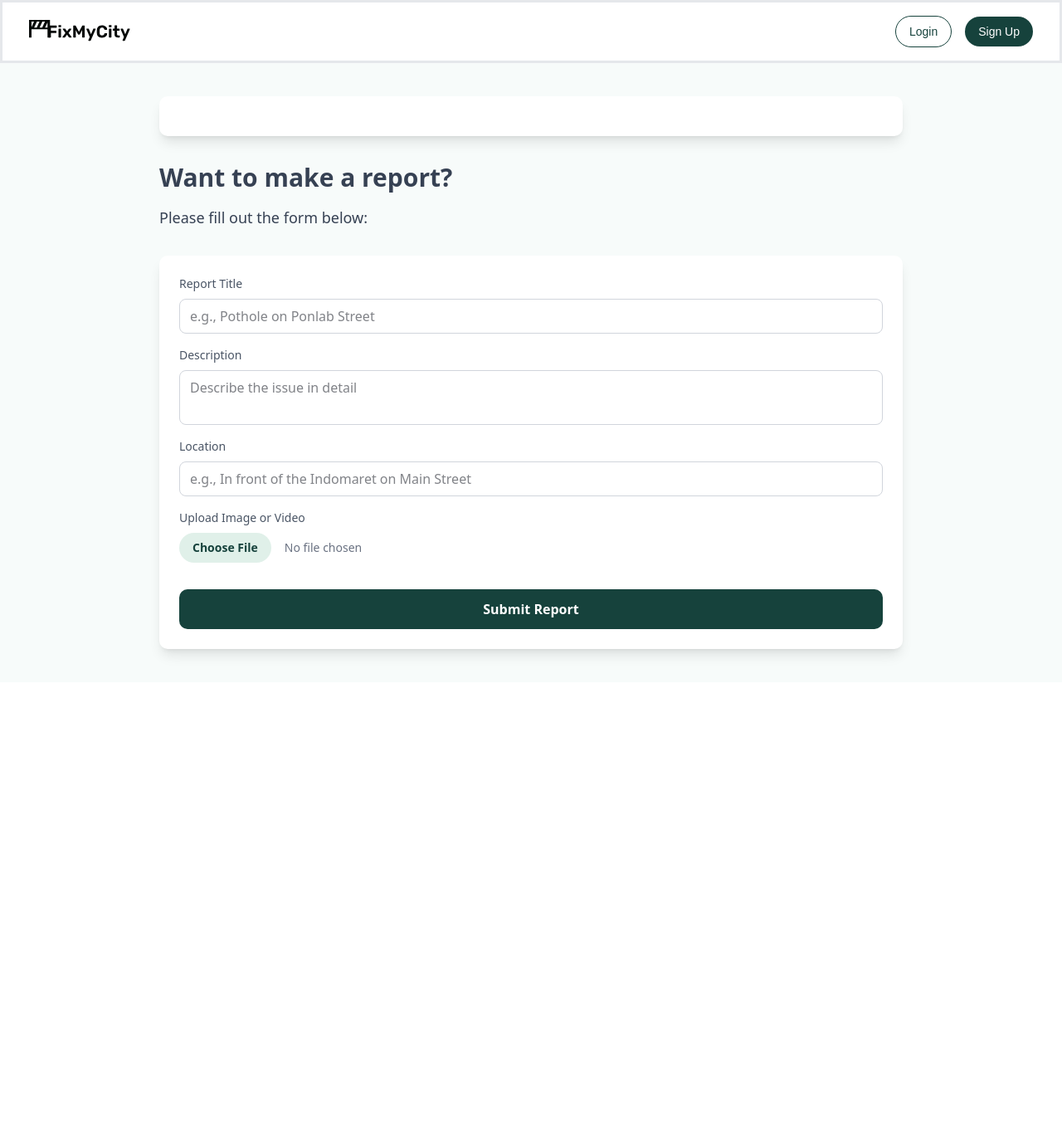
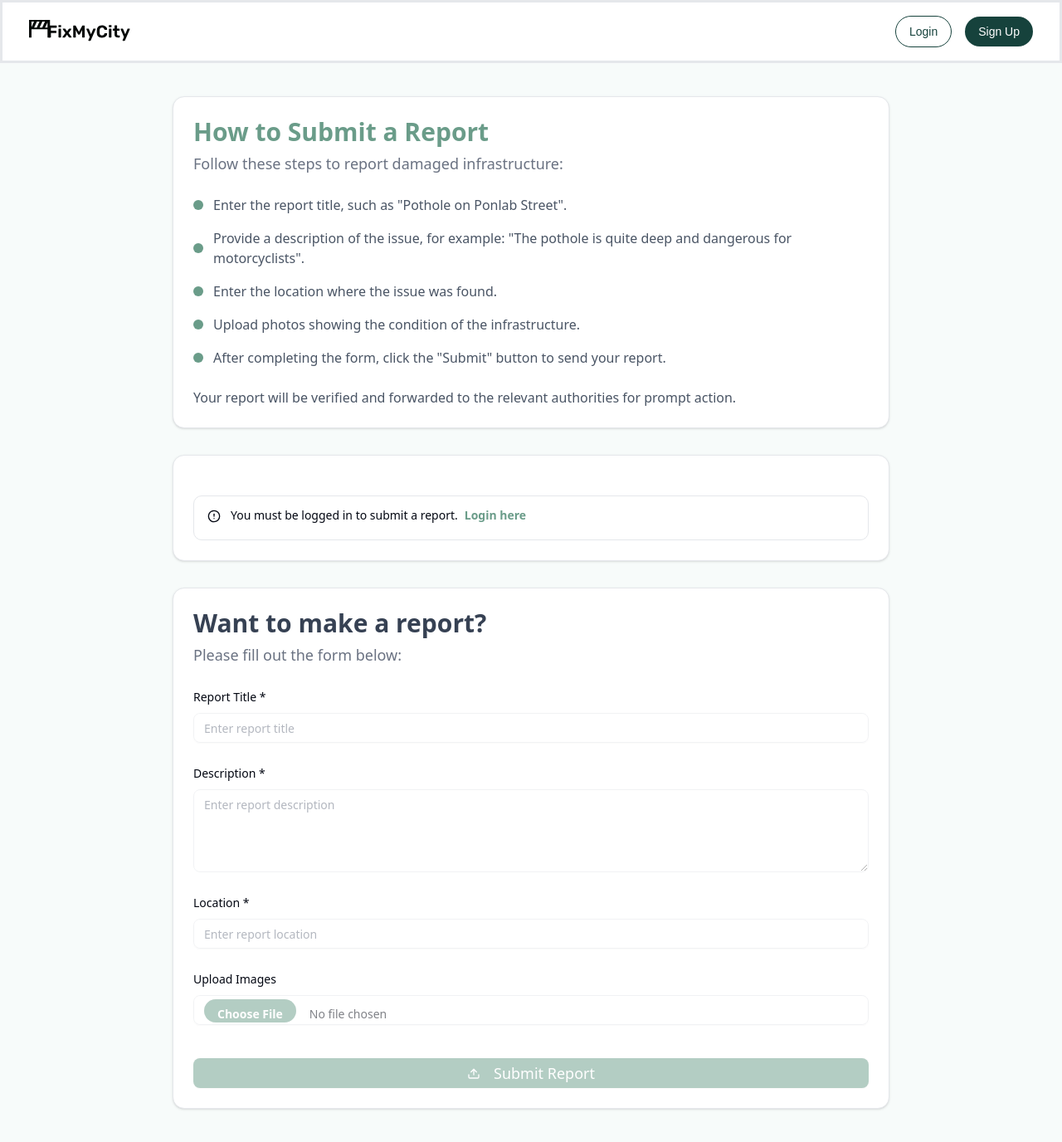
Before and after one commit to Auqepep/capstone-android, a React (Vite) app: page /laporan in a window 1280 px wide. Shown: the whole page at 83% size. Before the commit the page ends 822 px from the top, so only its background shows below. Built offline with nearby package versions, Linux system fonts and the light colour scheme.

Commit message:
laporan auth fixing

```diff
--- a/src/App/pages/Laporan.jsx
+++ b/src/App/pages/Laporan.jsx
@@ -1,192 +1,297 @@
-import React, { useState } from "react";
-import { useNavigate } from "react-router-dom";
-// Assuming you have a standard Button component, not one with a 'to' prop for form submission
-// import Button from "../../components/ui/button"; // Example path for a UI library button
+import { useState, useEffect } from "react"
+import { useNavigate } from "react-router-dom"
+import { Button } from "../../components/ui/Button"
+import { Input } from "../../components/ui/input"
+import { Textarea } from "../../components/ui/Textarea"
+import { Label } from "../../components/ui/Label"
+import { Card, CardContent, CardDescription, CardHeader, CardTitle } from "../../components/ui/card"
+import { Alert, AlertDescription } from "../../components/ui/Alert"
+import { Loader2, Upload, CheckCircle, AlertCircle } from "../../components/ui/icons/Icons"
+import { useAuth } from "@/contexts/AuthContexts"
 
-export default function Laporan() {
-  // State for form fields
-  const [title, setTitle] = useState("");
-  const [description, setDescription] = useState("");
-  const [location, setLocation] = useState("");
-  const [file, setFile] = useState(null); // To hold the selected file
+export default function LaporanPage() {
+  const navigate = useNavigate()
+  const [isSubmitting, setIsSubmitting] = useState(false)
+  const [message, setMessage] = useState(null)
 
-  // State for submission status and messages
-  const [isSubmitting, setIsSubmitting] = useState(false);
-  const [error, setError] = useState(null);
-  const [successMessage, setSuccessMessage] = useState("");
+  const [formData, setFormData] = useState({
+    title: "",
+    description: "",
+    location: "",
+    image: null,
+  })
 
-  const navigate = useNavigate();
+  // Use AuthContext for authentication
+  const { user: authUser, isLoggedIn, loading: authLoading } = useAuth()
 
-  // Handler for file input changes
+  const handleInputChange = (e) => {
+    const { name, value } = e.target
+    setFormData((prev) => ({
+      ...prev,
+      [name]: value,
+    }))
+  }
+
   const handleFileChange = (e) => {
-    // Backend uses upload.single(), so we only take the first file
-    setFile(e.target.files[0]);
-  };
+    const file = e.target.files?.[0] || null
+    setFormData((prev) => ({
+      ...prev,
+      image: file,
+    }))
+  }
 
-  // Main function to handle form submission
-  const handleSubmit = async (event) => {
-    event.preventDefault(); // Prevent default browser submission
-    setIsSubmitting(true);
-    setError(null);
-    setSuccessMessage("");
+  const handleSubmit = async (e) => {
+    e.preventDefault()
 
-    // --- Create FormData to send multipart data ---
-    // This is required because you are uploading a file
-    const formData = new FormData();
-    formData.append("title", title);
-    formData.append("description", description);
-    formData.append("location", location);
-
-    // The field name 'image' MUST match what's in your backend route: upload.single('image')
-    if (file) {
-      formData.append("image", file);
+    // Check authentication
+    if (!isLoggedIn || !authUser) {
+      setMessage({ type: "error", text: "You must be logged in to submit a report." })
+      return
     }
 
-    // FIXME: Get the actual user ID from your auth context, localStorage, etc.
-    // Your backend's createReport function expects a 'userId'.
-    const userId = localStorage.getItem("userId"); // Example: retrieving from local storage
-    if (userId) {
-      formData.append("userId", userId);
-    } else {
-      setError("You must be logged in to submit a report.");
-      setIsSubmitting(false);
-      return;
+    // Validate required fields
+    if (!formData.title || !formData.description || !formData.location) {
+      setMessage({ type: "error", text: "Please fill in all required fields." })
+      return
     }
 
+    setIsSubmitting(true)
+    setMessage(null)
+
     try {
-      const apiUrl = process.env.REACT_APP_API_URL;
-      const response = await fetch(`${apiUrl}/report`, {
-        method: "POST",
-        // DO NOT set 'Content-Type': 'multipart/form-data'.
-        // The browser sets it automatically with the correct boundary when using FormData.
-        body: formData,
-      });
+      const submitData = new FormData()
+      submitData.append("title", formData.title)
+      submitData.append("description", formData.description)
+      submitData.append("location", formData.location)
+      submitData.append("status", "PENDING")
 
-      const data = await response.json();
+      // Note: userId will be extracted from JWT token by backend
+      // No need to send userId in form data
 
-      if (!response.ok) {
-        throw new Error(data.error || "Failed to submit the report.");
+      if (formData.image) {
+        submitData.append("image", formData.image)
       }
 
-      setSuccessMessage("Report submitted successfully! Thank you.");
-      // Reset form
-      setTitle("");
-      setDescription("");
-      setLocation("");
-      setFile(null);
-      event.target.reset(); // Clears the file input
+      // Get token from localStorage
+      const token = localStorage.getItem("token")
+      if (!token) {
+        throw new Error("Authentication token not found")
+      }
 
-    } catch (err) {
-      setError(err.message);
+      const response = await fetch(`${import.meta.env.VITE_API_URL}/report`, {
+        method: "POST",
+        credentials: "include",
+        headers: {
+          'Authorization': `Bearer ${token}`,
+        },
+        body: submitData,
+      })
+
+      const result = await response.json()
+
+      if (response.ok) {
+        setMessage({
+          type: "success",
+          text: "Report submitted successfully! It will be reviewed by our team."
+        })
+        // Reset form
+        setFormData({
+          title: "",
+          description: "",
+          location: "",
+          image: null,
+        })
+        // Reset file input
+        const fileInput = document.getElementById("file")
+        if (fileInput) fileInput.value = ""
+      } else {
+        console.error("Submit failed:", result)
+        setMessage({
+          type: "error",
+          text: result.message || result.error || "Failed to submit report."
+        })
+      }
+    } catch (error) {
+      console.error("Submit error:", error)
+      setMessage({
+        type: "error",
+        text: error.message || "An error occurred while submitting the report."
+      })
     } finally {
-      setIsSubmitting(false);
+      setIsSubmitting(false)
     }
-  };
+  }
+
+  const handleLogin = () => {
+    navigate("/login")
+  }
+
+  // Show loading spinner while auth is loading
+  if (authLoading) {
+    return (
+      <div className="flex justify-center items-center min-h-screen">
+        <Loader2 className="h-8 w-8 animate-spin" />
+      </div>
+    )
+  }
 
   return (
-    // Centered layout for the page
-    <div className="flex flex-col items-center p-4 sm:p-6 lg:p-8">
-      <div className="w-full max-w-4xl">
-        {/* How-to Guide */}
-        <div className="bg-white p-6 rounded-lg shadow-lg mb-8 text-gray-800">
-            {/* ... (your how-to guide JSX remains the same) ... */}
-        </div>
+    <div className="container mx-auto px-4 py-8 max-w-4xl">
+      {/* Instructions Section */}
+      <Card className="mb-8">
+        <CardHeader>
+          <CardTitle className="text-3xl text-[#6a9c89]">How to Submit a Report</CardTitle>
+          <CardDescription className="text-lg">Follow these steps to report damaged infrastructure:</CardDescription>
+        </CardHeader>
+        <CardContent>
+          <div className="space-y-4">
+            {[
+              'Enter the report title, such as "Pothole on Ponlab Street".',
+              'Provide a description of the issue, for example: "The pothole is quite deep and dangerous for motorcyclists".',
+              "Enter the location where the issue was found.",
+              "Upload photos showing the condition of the infrastructure.",
+              'After completing the form, click the "Submit" button to send your report.',
+            ].map((step, index) => (
+              <div key={index} className="flex items-center space-x-3">
+                <div className="w-3 h-3 bg-[#6a9c89] rounded-full flex-shrink-0"></div>
+                <p className="text-gray-600 font-medium">{step}</p>
+              </div>
+            ))}
+          </div>
+          <p className="mt-6 text-gray-600">
+            Your report will be verified and forwarded to the relevant authorities for prompt action.
+          </p>
+        </CardContent>
+      </Card>
 
-        <h2 className="text-3xl font-semibold mb-4 text-gray-700">
-          Want to make a report?
-        </h2>
-        <p className="max-w-xl mb-8 text-gray-700 text-lg">
-          Please fill out the form below:
-        </p>
+      {/* Authentication Check */}
+      {!isLoggedIn || !authUser ? (
+        <Card className="mb-8">
+          <CardContent className="pt-6">
+            <Alert>
+              <AlertCircle className="h-4 w-4" />
+              <AlertDescription>
+                You must be logged in to submit a report.
+                <Button variant="link" className="p-0 ml-2 h-auto font-semibold text-[#6a9c89]" onClick={handleLogin}>
+                  Login here
+                </Button>
+              </AlertDescription>
+            </Alert>
+          </CardContent>
+        </Card>
+      ) : (
+        <Card className="mb-4">
+          <CardContent className="pt-6">
+            <Alert>
+              <CheckCircle className="h-4 w-4" />
+              <AlertDescription>
+                Logged in as: <strong>{authUser?.user_name || authUser?.name || 'Unknown'}</strong>
+                ({authUser?.user_email || authUser?.email || 'Unknown'})
+              </AlertDescription>
+            </Alert>
+          </CardContent>
+        </Card>
+      )}
 
-        {/* --- Form Section --- */}
-        <div className="bg-white p-6 rounded-lg shadow-lg">
-          <form className="space-y-4" onSubmit={handleSubmit}>
-            {/* Report Title */}
+      {/* Report Form */}
+      <Card>
+        <CardHeader>
+          <CardTitle className="text-3xl text-gray-700">Want to make a report?</CardTitle>
+          <CardDescription className="text-lg">Please fill out the form below:</CardDescription>
+        </CardHeader>
+        <CardContent>
+          {message && (
+            <Alert className={`mb-6 ${message.type === "error" ? "border-red-500" : "border-green-500"}`}>
+              {message.type === "error" ? <AlertCircle className="h-4 w-4" /> : <CheckCircle className="h-4 w-4" />}
+              <AlertDescription className={message.type === "error" ? "text-red-700" : "text-green-700"}>
+                {message.text}
+              </AlertDescription>
+            </Alert>
+          )}
+
+          <form onSubmit={handleSubmit} className="space-y-6">
             <div>
-              <label htmlFor="title" className="block text-sm font-medium text-gray-600">Report Title</label>
-              <input
+              <Label htmlFor="title">Report Title *</Label>
+              <Input
+                id="title"
+                name="title"
                 type="text"
-                id="title"
-                value={title}
-                onChange={(e) => setTitle(e.target.value)}
-                placeholder="e.g., Pothole on Ponlab Street"
-                className="mt-2 block w-full px-3 py-2 border border-gray-300 rounded-md focus:outline-none focus:ring-2 focus:ring-[#6a9c89]"
+                placeholder="Enter report title"
+                value={formData.title}
+                onChange={handleInputChange}
+                disabled={!isLoggedIn || !authUser || isSubmitting}
+                className="mt-2 focus:ring-[#6a9c89] focus:border-[#6a9c89]"
                 required
               />
             </div>
 
-            {/* Description */}
             <div>
-              <label htmlFor="description" className="block text-sm font-medium text-gray-600">Description</label>
-              <textarea
+              <Label htmlFor="description">Description *</Label>
+              <Textarea
                 id="description"
-                value={description}
-                onChange={(e) => setDescription(e.target.value)}
-                placeholder="Describe the issue in detail"
-                onInput={(e) => {
-                  e.target.style.height = "auto";
-                  e.target.style.height = `${e.target.scrollHeight}px`;
-                }}
-                className="mt-2 block w-full px-3 py-2 border border-gray-300 rounded-md overflow-hidden resize-none focus:outline-none focus:ring-2 focus:ring-[#6a9c89]"
-                required
-              ></textarea>
-            </div>
-
-            {/* Location */}
-            <div>
-              <label htmlFor="location" className="block text-sm font-medium text-gray-600">Location</label>
-              <input
-                type="text"
-                id="location"
-                value={location}
-                onChange={(e) => setLocation(e.target.value)}
-                placeholder="e.g., In front of the Indomaret on Main Street"
-                className="mt-2 block w-full px-3 py-2 border border-gray-300 rounded-md focus:outline-none focus:ring-2 focus:ring-[#6a9c89]"
+                name="description"
+                placeholder="Enter report description"
+                value={formData.description}
+                onChange={handleInputChange}
+                disabled={!isLoggedIn || !authUser || isSubmitting}
+                className="mt-2 min-h-[100px] focus:ring-[#6a9c89] focus:border-[#6a9c89]"
                 required
               />
             </div>
 
-            {/* File Upload */}
             <div>
-              <label htmlFor="file" className="block text-sm font-medium text-gray-600">Upload Image or Video</label>
-              <input
-                type="file"
-                id="file"
-                onChange={handleFileChange}
-                // Allow both image and video files
-                accept="image/jpeg, image/png, image/gif, video/mp4, video/webm"
-                // Your backend uses upload.single(), so do not allow multiple files
-                // multiple={false} is the default, so it's not needed
-                className="mt-2 block w-full text-sm text-gray-500 file:mr-4 file:py-2 file:px-4 file:rounded-full file:border-0 file:text-sm file:font-semibold file:bg-[#e0f0e9] file:text-[#16423c] hover:file:bg-[#c8e2d8]"
+              <Label htmlFor="location">Location *</Label>
+              <Input
+                id="location"
+                name="location"
+                type="text"
+                placeholder="Enter report location"
+                value={formData.location}
+                onChange={handleInputChange}
+                disabled={!isLoggedIn || !authUser || isSubmitting}
+                className="mt-2 focus:ring-[#6a9c89] focus:border-[#6a9c89]"
+                required
               />
             </div>
 
-            {/* --- Messages for Error and Success --- */}
-            {error && (
-                <div className="p-3 bg-red-100 border border-red-300 text-red-700 rounded-md text-sm">
-                    <strong>Error:</strong> {error}
-                </div>
-            )}
-            {successMessage && (
-                <div className="p-3 bg-green-100 border border-green-300 text-green-700 rounded-md text-sm">
-                    {successMessage}
-                </div>
-            )}
+            <div>
+              <Label htmlFor="file">Upload Images</Label>
+              <div className="mt-2">
+                <Input
+                  id="file"
+                  name="file"
+                  type="file"
+                  accept="image/*"
+                  onChange={handleFileChange}
+                  disabled={!isLoggedIn || !authUser || isSubmitting}
+                  className="file:mr-4 file:py-2 file:px-4 file:rounded-full file:border-0 file:text-sm file:font-semibold file:bg-[#6a9c89] file:text-white hover:file:bg-[#5a8c79]"
+                />
+                {formData.image && <p className="text-sm text-gray-600 mt-2">Selected: {formData.image.name}</p>}
+              </div>
+            </div>
 
-            {/* Submit Button */}
             <div className="pt-4">
-              <button
+              <Button
                 type="submit"
-                disabled={isSubmitting}
-                className="w-full font-semibold rounded-lg text-white py-3 px-4 transition-colors disabled:bg-gray-400 disabled:cursor-not-allowed bg-[#16423c] hover:bg-[#6a9c89]"
+                disabled={!isLoggedIn || !authUser || isSubmitting}
+                className="w-full bg-[#6a9c89] hover:bg-[#5a8c79] text-white py-3 text-lg"
               >
-                {isSubmitting ? "Submitting..." : "Submit Report"}
-              </button>
+                {isSubmitting ? (
+                  <>
+                    <Loader2 className="mr-2 h-4 w-4 animate-spin" />
+                    Submitting...
+                  </>
+                ) : (
+                  <>
+                    <Upload className="mr-2 h-4 w-4" />
+                    Submit Report
+                  </>
+                )}
+              </Button>
             </div>
           </form>
-        </div>
-      </div>
+        </CardContent>
+      </Card>
     </div>
-  );
+  )
 }
--- /dev/null
+++ b/src/components/ui/Alert.jsx
@@ -0,0 +1,18 @@
+export const Alert = ({ children, className = "", ...props }) => {
+    return (
+      <div
+        className={`relative w-full rounded-lg border p-4 [&>svg~*]:pl-7 [&>svg+div]:translate-y-[-3px] [&>svg]:absolute [&>svg]:left-4 [&>svg]:top-4 [&>svg]:text-foreground ${className}`}
+        {...props}
+      >
+        {children}
+      </div>
+    )
+  }
+
+  export const AlertDescription = ({ children, className = "", ...props }) => {
+    return (
+      <div className={`text-sm [&_p]:leading-relaxed ${className}`} {...props}>
+        {children}
+      </div>
+    )
+  }
--- /dev/null
+++ b/src/components/ui/Label.jsx
@@ -0,0 +1,11 @@
+export const Label = ({ children, htmlFor, className = "", ...props }) => {
+    return (
+      <label
+        htmlFor={htmlFor}
+        className={`text-sm font-medium leading-none peer-disabled:cursor-not-allowed peer-disabled:opacity-70 ${className}`}
+        {...props}
+      >
+        {children}
+      </label>
+    )
+  }
--- /dev/null
+++ b/src/components/ui/Textarea.jsx
@@ -0,0 +1,8 @@
+export const Textarea = ({ className = "", ...props }) => {
+    return (
+      <textarea
+        className={`flex min-h-[80px] w-full rounded-md border border-input bg-background px-3 py-2 text-sm ring-offset-background placeholder:text-muted-foreground focus-visible:outline-none focus-visible:ring-2 focus-visible:ring-ring focus-visible:ring-offset-2 disabled:cursor-not-allowed disabled:opacity-50 ${className}`}
+        {...props}
+      />
+    )
+  }
--- /dev/null
+++ b/src/components/ui/icons/Icons.jsx
@@ -0,0 +1,76 @@
+export const Loader2 = ({ className = "", ...props }) => (
+    <svg
+      className={`animate-spin ${className}`}
+      xmlns="http://www.w3.org/2000/svg"
+      width="24"
+      height="24"
+      viewBox="0 0 24 24"
+      fill="none"
+      stroke="currentColor"
+      strokeWidth="2"
+      strokeLinecap="round"
+      strokeLinejoin="round"
+      {...props}
+    >
+      <path d="M21 12a9 9 0 11-6.219-8.56" />
+    </svg>
+  )
+
+  export const Upload = ({ className = "", ...props }) => (
+    <svg
+      className={className}
+      xmlns="http://www.w3.org/2000/svg"
+      width="24"
+      height="24"
+      viewBox="0 0 24 24"
+      fill="none"
+      stroke="currentColor"
+      strokeWidth="2"
+      strokeLinecap="round"
+      strokeLinejoin="round"
+      {...props}
+    >
+      <path d="M21 15v4a2 2 0 01-2 2H5a2 2 0 01-2-2v-4" />
+      <polyline points="7,10 12,5 17,10" />
+      <line x1="12" y1="5" x2="12" y2="15" />
+    </svg>
+  )
+
+  export const CheckCircle = ({ className = "", ...props }) => (
+    <svg
+      className={className}
+      xmlns="http://www.w3.org/2000/svg"
+      width="24"
+      height="24"
+      viewBox="0 0 24 24"
+      fill="none"
+      stroke="currentColor"
+      strokeWidth="2"
+      strokeLinecap="round"
+      strokeLinejoin="round"
+      {...props}
+    >
+      <path d="M22 11.08V12a10 10 0 11-5.93-9.14" />
+      <polyline points="22,4 12,14.01 9,11.01" />
+    </svg>
+  )
+
+  export const AlertCircle = ({ className = "", ...props }) => (
+    <svg
+      className={className}
+      xmlns="http://www.w3.org/2000/svg"
+      width="24"
+      height="24"
+      viewBox="0 0 24 24"
+      fill="none"
+      stroke="currentColor"
+      strokeWidth="2"
+      strokeLinecap="round"
+      strokeLinejoin="round"
+      {...props}
+    >
+      <circle cx="12" cy="12" r="10" />
+      <line x1="12" y1="8" x2="12" y2="12" />
+      <line x1="12" y1="16" x2="12.01" y2="16" />
+    </svg>
+  )
--- a/src/contexts/AuthContexts.jsx
+++ b/src/contexts/AuthContexts.jsx
@@ -47,7 +47,7 @@ export const AuthProvider = ({ children }) => {
   const logout = async () => {
     try {
       // Call logout API
-      const apiUrl = import.meta.env.NEXT_PUBLIC_API_URL || "http://localhost:3000";
+      const apiUrl = import.meta.env.VITE_API_URL || "http://localhost:3000";
       await fetch(`${apiUrl}/logout`, {
         method: "POST",
         credentials: "include", // Include cookies
```
Also changed, not shown: src/App/pages/Dashboard.jsx (+42 -76 lines).
